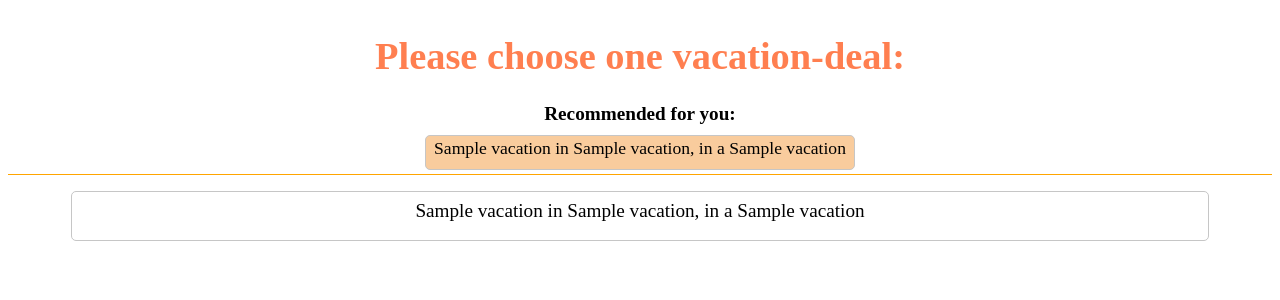
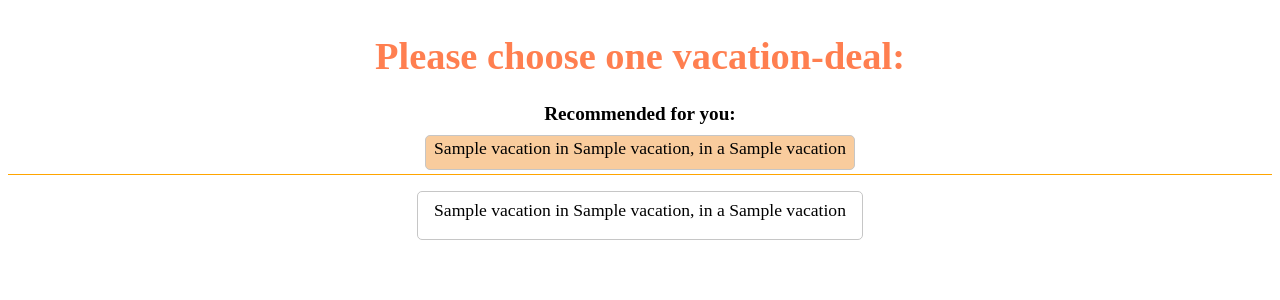
Before and after one commit to leorre/experiment1, a Flask app: template pages/choosing/templates/choosing.html in a window 1280 px wide. Shown: the top 300 px of the page. Run offline with Flask 2, Linux system fonts and the light colour scheme; the template is opened without the code that fills it: most values are stand-ins (such as "Sample title", 1, 10 or a date in 2020); some libraries are stand-ins or nearby versions; some web fonts are replaced.

Commit message:
third heroku deployment

```diff
--- a/pages/choosing/static/choosing.css
+++ b/pages/choosing/static/choosing.css
@@ -47,6 +47,7 @@ p {
     padding-top: 1vh;
     padding-bottom: 1vh;
     vertical-align: middle;
+    font-size: 2.2vh;
     /*background-color: rgb(128, 128, 128, 0.1);*/
 }
 
@@ -91,7 +92,7 @@ button:hover{
     background-color: rgb(249,204,157);
     margin-bottom: 0.5vh;
     padding: 0.2vh 1vh 0vh 1vh;
-    font-size: 2.2vh
+    font-size: 2.2vh;
 }
 
 .recomm:hover{
--- a/pages/choosing/templates/choosing.html
+++ b/pages/choosing/templates/choosing.html
@@ -45,13 +45,13 @@
         </div>
         <div class="options">
             <!-- need to add: choosing the correct set for the user -->
-
+            <div style="width: max-content; margin:auto;">
                 {% for vacation in vacation_list %}
                     <div id='{{ vacation[0] }}' class="deal" onclick="userChoice(id)">
                         <p>{{ vacation[2] }} in {{ vacation[1] }}, in a {{ vacation[3] }}</p>
                     </div>
                 {% endfor %}
-
+            </div>
         </div>
 
 
```
